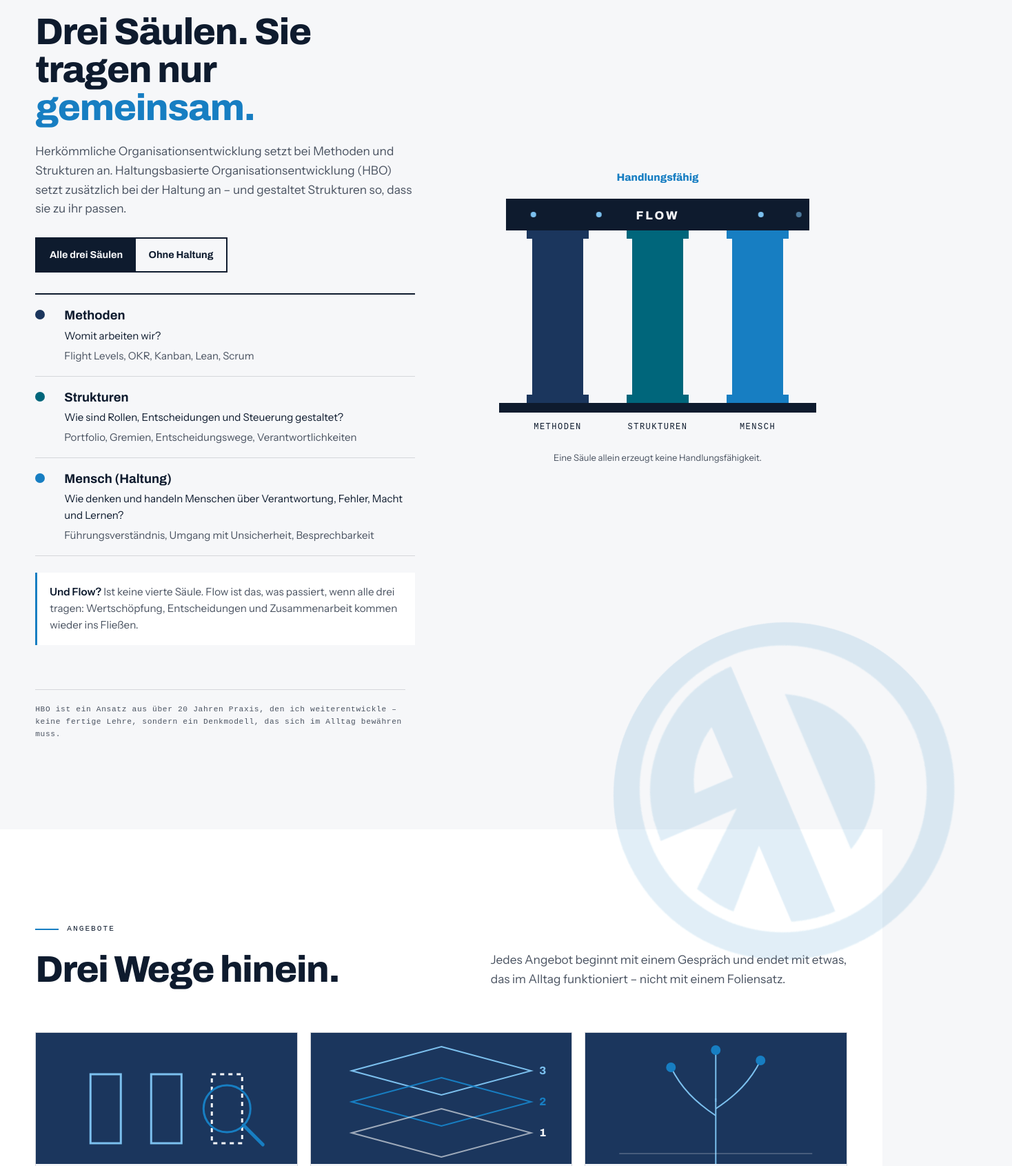
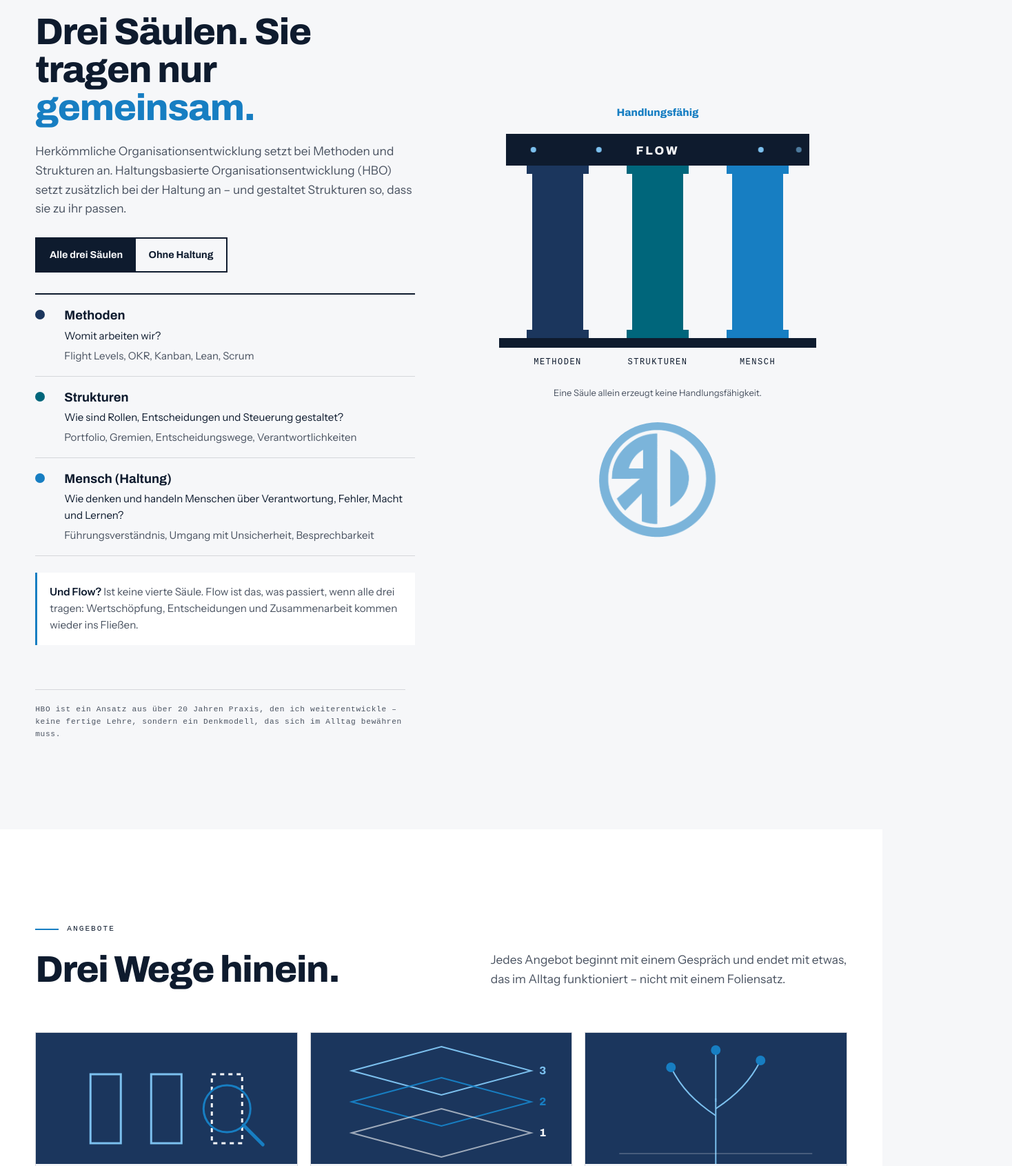
Before and after one commit to MaxHOR3012/Rein-Digital-Vorschau, a plain HTML site: page index.html in a window 1280 px wide. Shown: the part 1963-3653 px from the top of the page at 69% size, 1468 px wide, since content can reach past the window. Drawn offline with Linux system fonts and the light colour scheme; a web font is replaced by a local one.

Commit message:
Logo statisch unter den drei Saeulen
Co-Authored-By: Claude Opus 5.5 <noreply@anthropic.com>

```diff
--- a/assets/site.css
+++ b/assets/site.css
@@ -713,8 +713,9 @@ body.menu-open .talk-fab{display:none}
 .steam .wrap{position:relative;z-index:1}
 .about + .steam{margin-top:-2px;padding-top:calc(clamp(80px,10vw,150px) + 2px)}
 
-/* logo watermark – bottom right of "Ansatz", overlapping into "Angebote" */
-.logo-bg{position:absolute;right:-110px;bottom:-200px;width:min(500px,70vw);aspect-ratio:1;border-radius:50%;overflow:hidden;pointer-events:none;opacity:.13;z-index:1}
-.logo-bg img{width:125%;max-width:none;margin:-2.5% 0 0 -12.5%}
-#ansatz .wrap,#angebote .wrap{position:relative;z-index:2}
-@media (max-width:900px){.logo-bg{right:-90px;bottom:-130px;width:300px}}
+
+/* logo under the pillars (static) */
+.temple-col{display:flex;flex-direction:column;align-items:center;justify-self:center;width:100%;max-width:520px}
+.temple-col .temple{max-width:100%}
+.logo-under{width:clamp(120px,14vw,170px);aspect-ratio:1;border-radius:50%;overflow:hidden;margin-top:18px;opacity:.55}
+.logo-under img{width:125%;max-width:none;margin:-2.5% 0 0 -12.5%}
--- a/assets/site.js
+++ b/assets/site.js
@@ -99,9 +99,6 @@ $$('svg.gears').forEach(svg=>{
   const tick=()=>{base+=.12;const r=svg.parentElement.getBoundingClientRect();const sc=(innerHeight-r.top)*.12;gs.forEach((g,i)=>g.style.transform=`rotate(${(base+sc)*G[i][5]}deg)`);requestAnimationFrame(tick)};tick();
 });
 
-/* ---- logo watermark: turns slowly, like the gears ---- */
-$$('.logo-bg').forEach(el=>{let base=0;const t=()=>{base+=.04;const r=el.parentElement.getBoundingClientRect();el.style.transform=`rotate(${base+(innerHeight-r.top)*.04}deg)`;requestAnimationFrame(t)};t()});
-
 /* ---- floating talk button ---- */
 const fab=$('.talk-fab');
 if(fab){const hide=$$('#termin,#check');const upd=()=>{const past=scrollY>innerHeight*.7;const inBook=hide.some(t=>{const r=t.getBoundingClientRect();return r.top<innerHeight&&r.bottom>0});fab.classList.toggle('show',past&&!inBook)};addEventListener('scroll',upd,{passive:true});upd()}
--- a/index.html
+++ b/index.html
@@ -9,7 +9,7 @@
 <link rel="preconnect" href="https://fonts.googleapis.com">
 <link rel="preconnect" href="https://fonts.gstatic.com" crossorigin>
 <link href="https://fonts.googleapis.com/css2?family=Archivo:wdth,wght@62..125,300..900&family=Instrument+Sans:wght@400;500;600&family=Chivo+Mono:wght@400;500&display=swap" rel="stylesheet">
-<link rel="stylesheet" href="assets/site.css?v=39">
+<link rel="stylesheet" href="assets/site.css?v=40">
 </head>
 <body>
 
@@ -93,7 +93,6 @@
 
 <!-- APPROACH: THREE PILLARS -->
 <section class="sec" id="ansatz">
-  <div class="logo-bg" aria-hidden="true"><img src="assets/logo.png" alt=""></div>
   <div class="wrap coh-grid">
     <div class="rv">
       <div class="eyebrow">Ansatz</div>
@@ -107,6 +106,7 @@
       </div>
       <p class="flow-note"><b>Und Flow?</b> Ist keine vierte Säule. Flow ist das, was passiert, wenn alle drei tragen: Wertschöpfung, Entscheidungen und Zusammenarbeit kommen wieder ins Fließen.</p>
     </div>
+    <div class="temple-col">
     <svg class="temple rv" id="temple" viewBox="0 0 520 470" role="img" aria-label="Drei Säulen – Methoden, Strukturen und Mensch (Haltung) – tragen gemeinsam den Flow">
       <g class="beam">
         <rect x="40" y="70" width="440" height="46" fill="#0E1B2E"/>
@@ -125,6 +125,8 @@
       <text class="ok" x="260" y="44" text-anchor="middle" font-family="Archivo" font-weight="800" font-size="15" fill="#177EC2">Handlungsfähig</text>
       <text x="260" y="450" text-anchor="middle" font-family="Instrument Sans, sans-serif" font-size="13" fill="#4A5361">Eine Säule allein erzeugt keine Handlungsfähigkeit.</text>
     </svg>
+      <div class="logo-under" aria-hidden="true"><img src="assets/logo.png" alt=""></div>
+    </div>
   </div>
   <div class="wrap"><p class="hbo-note rv">HBO ist ein Ansatz aus über 20 Jahren Praxis, den ich weiterentwickle – keine fertige Lehre, sondern ein Denkmodell, das sich im Alltag bewähren muss.</p></div>
 </section>
@@ -377,6 +379,6 @@
   </div>
 </footer>
 <a class="talk-fab" href="index.html#termin" aria-label="Erstgespräch vereinbaren"><img src="assets/img/p2.jpg" alt=""><span>Erstgespräch</span></a>
-<script src="assets/site.js?v=39"></script>
+<script src="assets/site.js?v=40"></script>
 </body>
 </html>
```
Also changed, not shown: flow-steuerung.html (+2 -2 lines), haltung-fuehrung.html (+2 -2 lines), health-series.html (+2 -2 lines).
